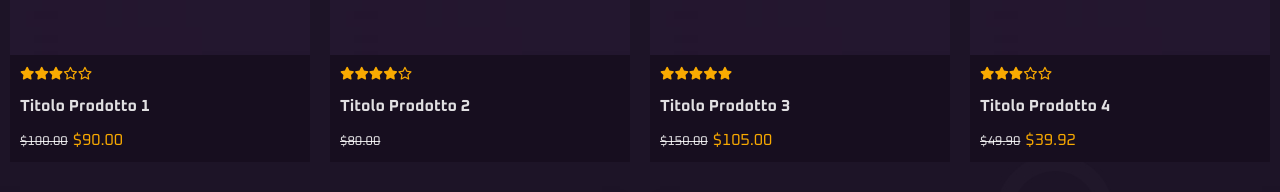
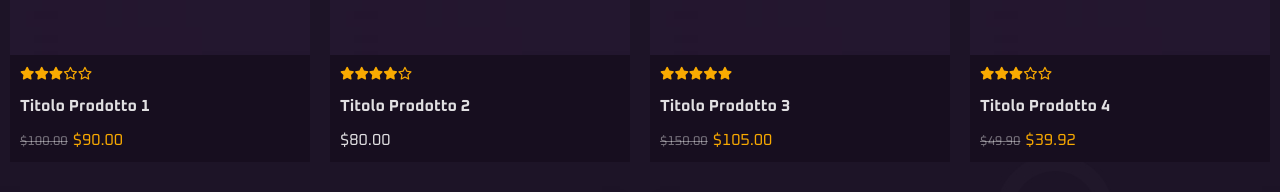
Before and after one commit to MarcoCocco/proj-html-vuejs, a Vue app: page / in a window 1280 px wide. Shown: the part 2400-2592 px from the top of the page. Built offline with nearby package versions, Linux system fonts and the light colour scheme.

Commit message:
fix: fix sui prezzi prodotti

```diff
--- a/src/components/AppProductCard.vue
+++ b/src/components/AppProductCard.vue
@@ -56,9 +56,8 @@ export default {
                 <p>{{ card.name }}</p>
             </div>
             <div class="price">
-                <span class="original-price" v-if="!isSaled">{{ card.price }}</span>
-                <span class="line-through" v-else>{{ card.price }}</span>
-                <span class="saled-price" v-if="isSaled">{{ card.saledPrice }}</span>
+                <span class="original-price" :class="{ through: card.sale === true }">{{ card.price }}</span>
+                <span class="saled-price" v-if="isSaled"> {{ card.saledPrice }}</span>
             </div>
             <transition name="slide-fade">
                 <div class="icons" v-if="showIcons">
@@ -112,10 +111,11 @@ export default {
 
         .price {
 
-            .line-through {
+            .through {
                 margin-right: 5px;
                 font-size: .8em;
                 text-decoration: line-through;
+                color: rgba(255, 255, 255, 0.425);
             }
 
             .saled-price {
```
